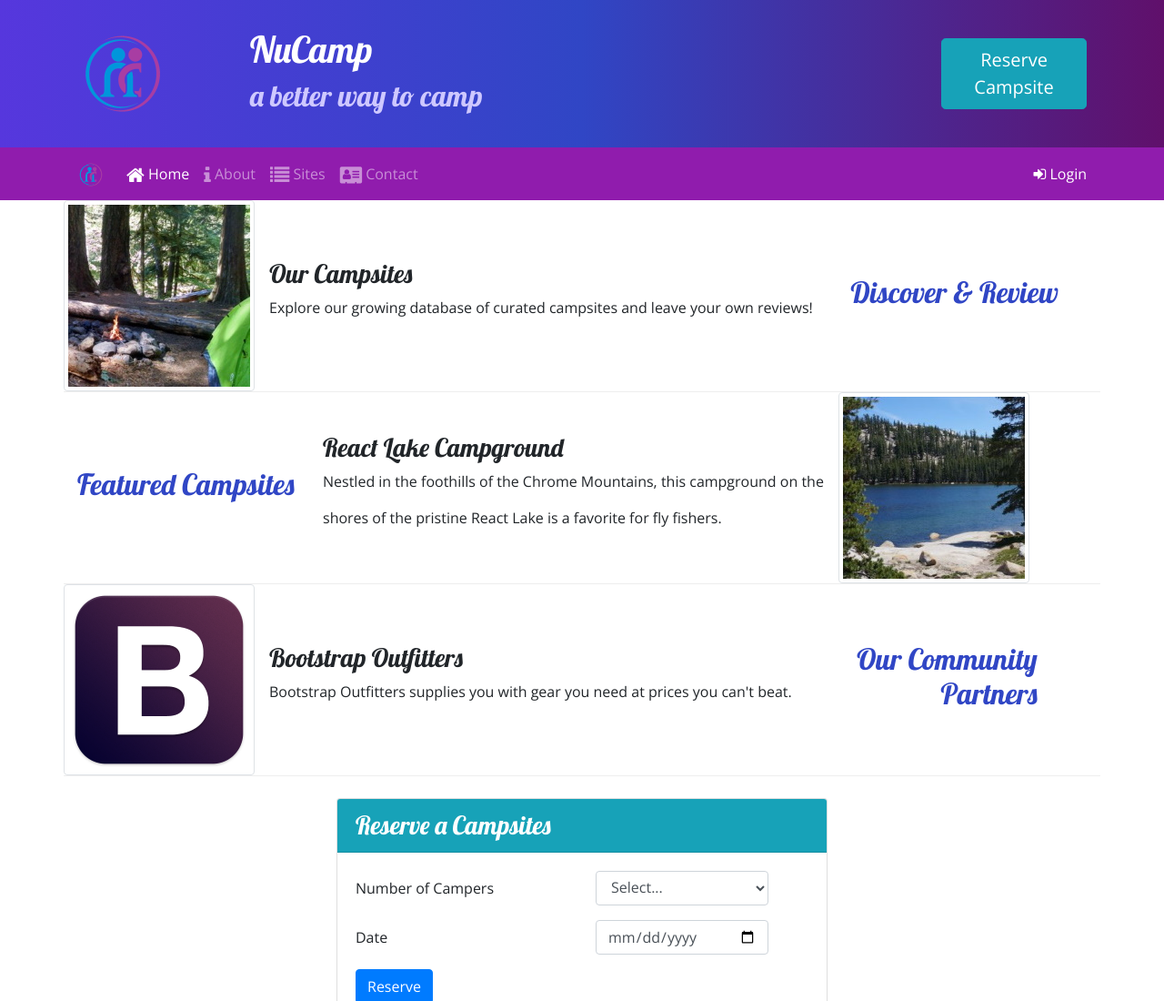
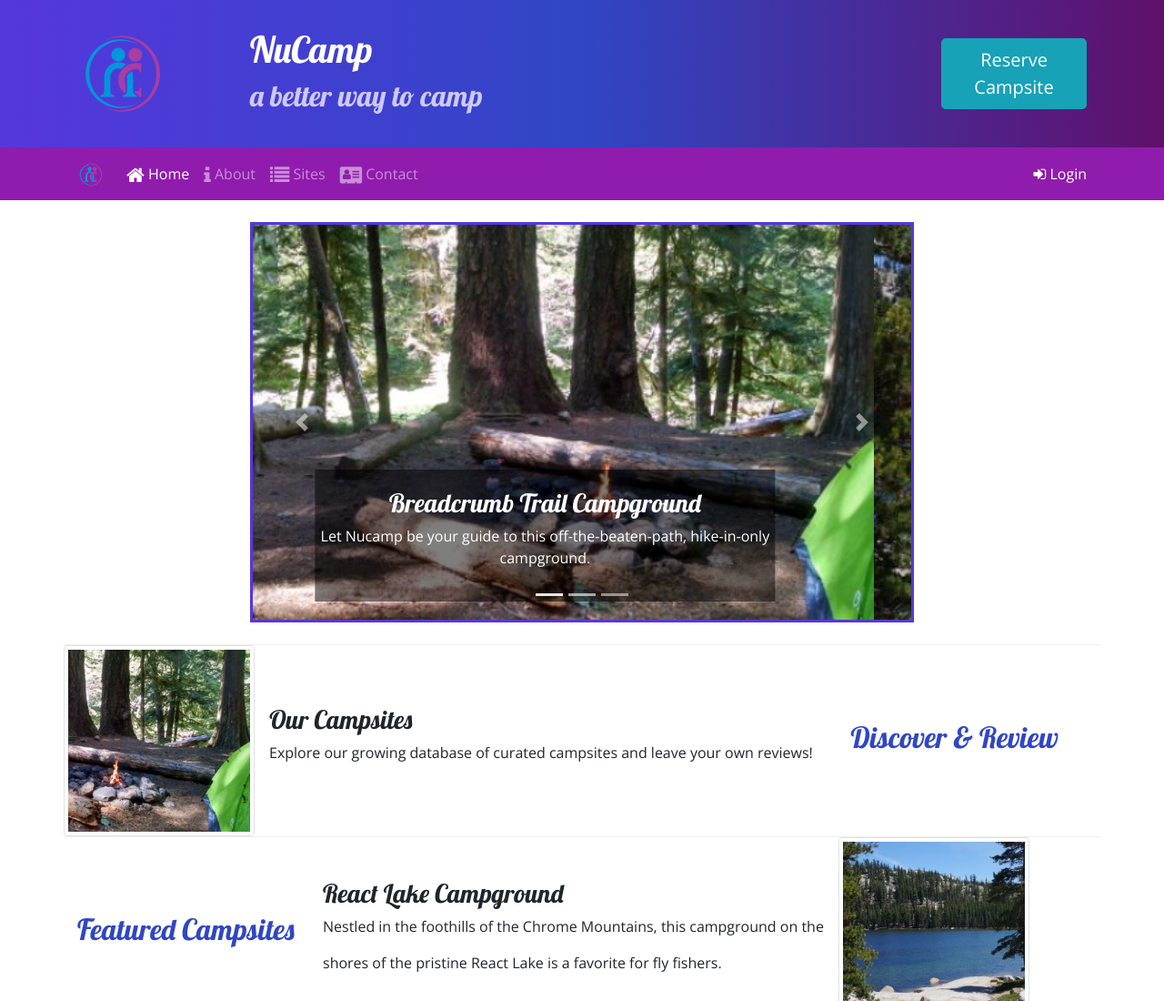
Before and after one commit to vlockhar/git-test, a website: page index.html in a window 1280 px wide. Shown: the top 1100 px of the page at 91% size. Drawn offline with nearby package versions, Linux system fonts and the light colour scheme.

Commit message:
Carousel

```diff
--- a/css/styles.css
+++ b/css/styles.css
@@ -36,3 +36,11 @@ header h2 {
 .navbar {
     background-color: #901CAD;
 }
+
+.carousel-caption {
+    background-color: rgba(0, 0, 0, 0.5);
+}
+
+.carousel {
+    border: solid #5637DD;
+}
--- a/index.html
+++ b/index.html
@@ -99,6 +99,41 @@
     </div>
 
     <div class="container">
+        <div class="row row-content">
+            <div class="col-md-8 mt-4 mb-4 mx-auto">
+                <div id="homeCarousel" class="carousel slide" data-ride="carousel">
+                    <ol class="carousel-indicators">
+                        <li data-target="#homeCarousel" data-slide-to="0" class="active"></li>
+                        <li data-target="#homeCarousel" data-slide-to="1"></li>
+                        <li data-target="#homeCarousel" data-slide-to="2"></li>
+                    </ol>
+                    <div class="carousel-inner">
+                        <div class="carousel-item active">
+                            <img class="d-block w-100" src="img/breadcrumb-trail.jpg" alt="Breadcrumb Trail Campground" />
+                            <div class="carousel-caption">
+                                <h3>Breadcrumb Trail Campground</h3>
+                                <p class="d-none d-sm-block">Let Nucamp be your guide to this off-the-beaten-path, hike-in-only campground.</p>
+                            </div>
+                        </div>
+                        <div class="carousel-item">
+                            <img class="d-block w-100" src="img/react-lake.jpg" alt="React Lake Campground" />
+                        </div>
+                        <div class="carousel-item">
+                            <img class="d-block w-100" src="img/chrome-river.jpg" alt="Chrome River Campground" />
+                        </div>
+                    </div>
+                    <a class="carousel-control-prev" href="#homeCarousel" role="button" data-slide="prev">
+                        <span class="carousel-control-prev-icon"></span>
+                        <span class="sr-only">Previous</span>
+                    </a>
+                    <a class="carousel-control-next" href="#homeCarousel" role="button" data-slide="next">
+                        <span class="carousel-control-next-icon"></span>
+                        <span class="sr-only">Next</span>
+                    </a>
+                </div>
+
+            </div>
+        </div>
         <div class="row row-content align-items-center">
             <div class="col-sm-4 order-sm-last col-md-3">
                 <h2 class="text-sm-right">Discover & Review</h2>
```
